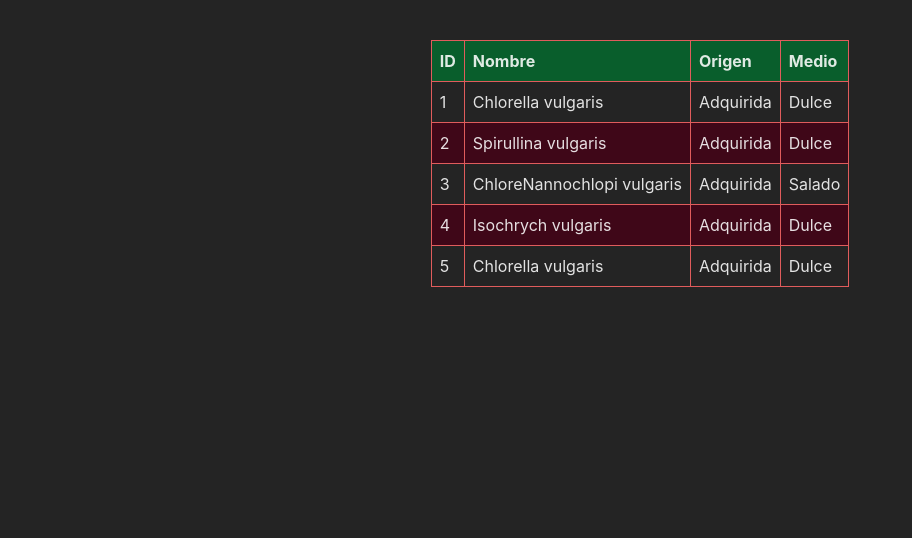
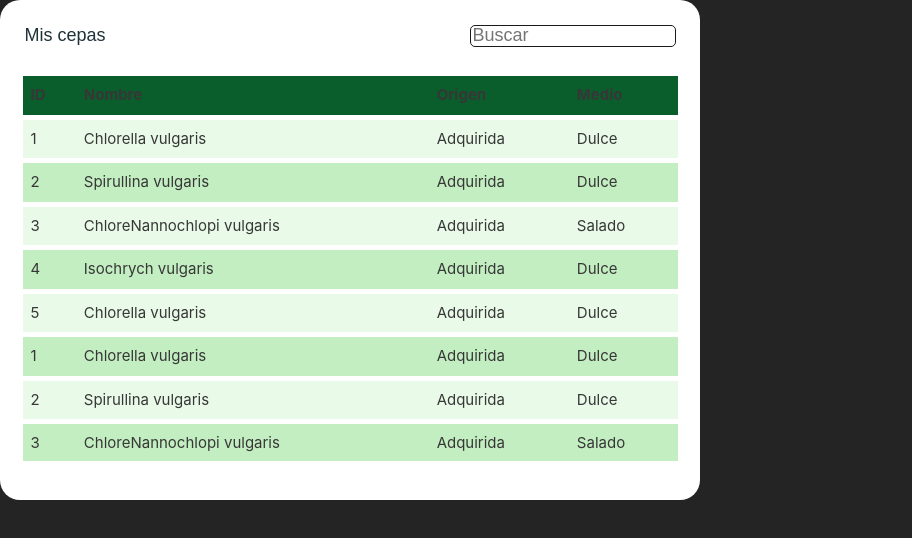
Before and after one commit to ReplacedSpace17/HackathonDMF-WebApp-Front, a React (Vite) app: page /Home in a window 1280 px wide. Shown: the top 538 px of the page, without its empty margins (0-912 px from the left). Built offline with nearby package versions, Linux system fonts and the light colour scheme.

Commit message:
Estillizando la tabla dde  mis cepas

```diff
--- a/src/Components/Table/Table.jsx
+++ b/src/Components/Table/Table.jsx
@@ -3,28 +3,34 @@ import './table.css';
 
 function Table({ data }) {
     return (
-        <div className="containerTable">
-            <table>
-                <thead>
-                    <tr>
-                        <th>ID</th>
-                        <th>Nombre</th>
-                        <th>Origen</th>
-                        <th>Medio</th>
+        <div className="containerCardTable">
+            <div className="elementsTopContainer">
+                <h1 className='TitleTable'>Mis cepas</h1>
+                <input type="text" placeholder="Buscar" className="inputSearch"/>
+            </div>
+            <div className="containerTable">
+            <table className='tableT1'>
+                <thead className='theadT1'>
+                    <tr className='trT1'>
+                        <th className='thT1'>ID</th>
+                        <th className='thT1'>Nombre</th>
+                        <th className='thT1'>Origen</th>
+                        <th className='thT1'>Medio</th>
                     </tr>
                 </thead>
                 <tbody>
                     {data.map((item) => (
-                        <tr key={item.ID}>
-                            <td>{item.ID}</td>
-                            <td>{item.Nombre}</td>
-                            <td>{item.Origen}</td>
-                            <td>{item.Medio}</td>
+                        <tr className='trT1' key={item.ID}>
+                            <td className='tdT1'>{item.ID}</td>
+                            <td className='tdT1'>{item.Nombre}</td>
+                            <td className='tdT1'>{item.Origen}</td>
+                            <td className='tdT1'>{item.Medio}</td>
                         </tr>
                     ))}
                 </tbody>
             </table>
         </div>
+        </div>
     );
 }
 
--- a/src/Components/Table/table.css
+++ b/src/Components/Table/table.css
@@ -1,27 +1,92 @@
-.containerTable {
-    margin: 20px;
+.containerCardTable{
+    width: 100%;
+    height: 100%;
+   background-color: #ffffff;
+   border-radius: 20px;
+   display: flex;
+   flex-direction: column;
+   justify-content: start;
+    align-items: center;
+
+
 }
 
-table {
+.elementsTopContainer{
+    margin-top: 10px;
+    width: 93%;
+    height: auto;
+
+    display: flex;
+    justify-content: space-between;
+    align-items: center;
+}
+
+.TitleTable{
+    font-family: "Nokora", sans-serif;
+  font-weight: 400;
+  font-style: normal;
+    font-size: 18px;
+    color: #1F3139;
+
+}
+
+.inputSearch{
+width: 200px;
+height: 18px;
+font-size: 18px;
+color: #1F3139;
+background-color: white;
+border: 1px solid rgb(26, 26, 26);
+border-radius: 5px;
+}
+
+.containerTable {
+    width: 95%;
+    max-height: 80%;
+    overflow-y: auto;
+    margin: 0px;
+    margin-bottom: 30px;
+}
+
+.tableT1 {
     width: 100%;
     border-collapse: collapse;
-    margin-top: 20px;
+    margin-top: 10px;
+    color: #373737;
+    background-color: #E9FBE8;
+    font-size: 15px;
 }
 
-th, td {
-    border: 1px solid #e05c5c;
+.thT1,
+.tdT1 {
     padding: 8px;
     text-align: left;
 }
 
-th {
+.thT1 {
     background-color: #095e2c;
 }
 
-tr:nth-child(even) {
-    background-color: #3f0718;
+.trT1 {
+    overflow: hidden;
+    border: 5px solid #ffffff;
 }
 
-tr:hover {
-    background-color: #1a1a1a;
+.trT1:nth-child(even) {
+    background-color: #c3eec1;
 }
+
+.trT1:hover {
+    /* Agrega cualquier estilo adicional que desees para el hover */
+}
+
+/* Aplicar border radius solo a los extremos de las filas */
+.trT1:first-child {
+    border-top-left-radius: 20px;
+    border-top-right-radius: 20px;
+}
+
+.trT1:last-child {
+    border-bottom-left-radius: 20px;
+    border-bottom-right-radius: 20px;
+}
--- a/src/Views/Home/home.css
+++ b/src/Views/Home/home.css
@@ -1,8 +1,9 @@
 .bodyHome{
-    width: calc(100%);
-    height: calc(100%);
+    width: 700px;
+    height: 500px;
     display: flex;
     flex-direction: column;
     align-items: center;
     justify-content: center;
+
 }
--- a/src/Views/Home/tabla.json
+++ b/src/Views/Home/tabla.json
@@ -1,4 +1,64 @@
 [
+    {
+        "ID": 1,
+        "Nombre": "Chlorella vulgaris",
+        "Origen": "Adquirida",
+        "Medio": "Dulce"
+    },
+    {
+        "ID": 2,
+        "Nombre": "Spirullina vulgaris",
+        "Origen": "Adquirida",
+        "Medio": "Dulce"
+    },
+    {
+        "ID": 3,
+        "Nombre": "ChloreNannochlopi vulgaris",
+        "Origen": "Adquirida",
+        "Medio": "Salado"
+    },
+    {
+        "ID": 4,
+        "Nombre": "Isochrych vulgaris",
+        "Origen": "Adquirida",
+        "Medio": "Dulce"
+    },
+    {
+        "ID": 5,
+        "Nombre": "Chlorella vulgaris",
+        "Origen": "Adquirida",
+        "Medio": "Dulce"
+    },
+    {
+        "ID": 1,
+        "Nombre": "Chlorella vulgaris",
+        "Origen": "Adquirida",
+        "Medio": "Dulce"
+    },
+    {
+        "ID": 2,
+        "Nombre": "Spirullina vulgaris",
+        "Origen": "Adquirida",
+        "Medio": "Dulce"
+    },
+    {
+        "ID": 3,
+        "Nombre": "ChloreNannochlopi vulgaris",
+        "Origen": "Adquirida",
+        "Medio": "Salado"
+    },
+    {
+        "ID": 4,
+        "Nombre": "Isochrych vulgaris",
+        "Origen": "Adquirida",
+        "Medio": "Dulce"
+    },
+    {
+        "ID": 5,
+        "Nombre": "Chlorella vulgaris",
+        "Origen": "Adquirida",
+        "Medio": "Dulce"
+    },
     {
         "ID": 1,
         "Nombre": "Chlorella vulgaris",
```
